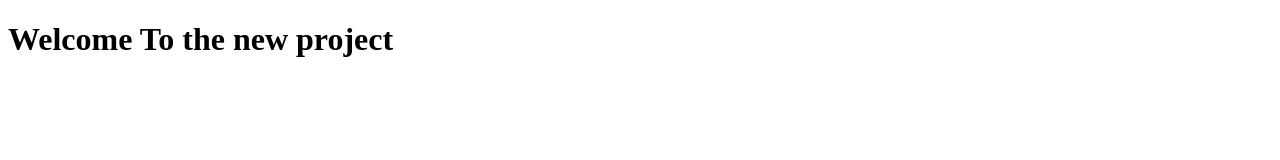
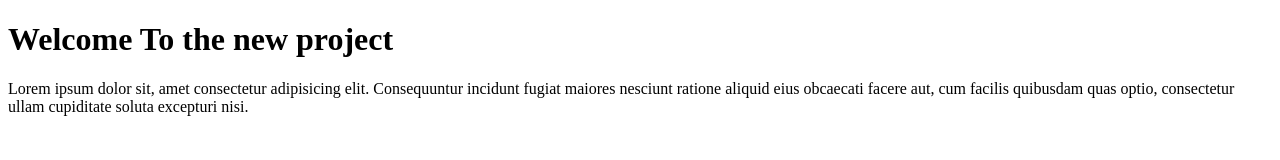
Before and after one commit to GakinyaTom/toma, a plain HTML site: page index.html in a window 1280 px wide. Drawn offline with Linux system fonts and the light colour scheme.

Commit message:
Added new paragraph

```diff
--- a/index.html
+++ b/index.html
@@ -8,6 +8,7 @@
 </head>
 <body>
     <h1>Welcome To the new project</h1>
+    <p>Lorem ipsum dolor sit, amet consectetur adipisicing elit. Consequuntur incidunt fugiat maiores nesciunt ratione aliquid eius obcaecati facere aut, cum facilis quibusdam quas optio, consectetur ullam cupiditate soluta excepturi nisi.</p>
 
 </body>
 </html>
```
